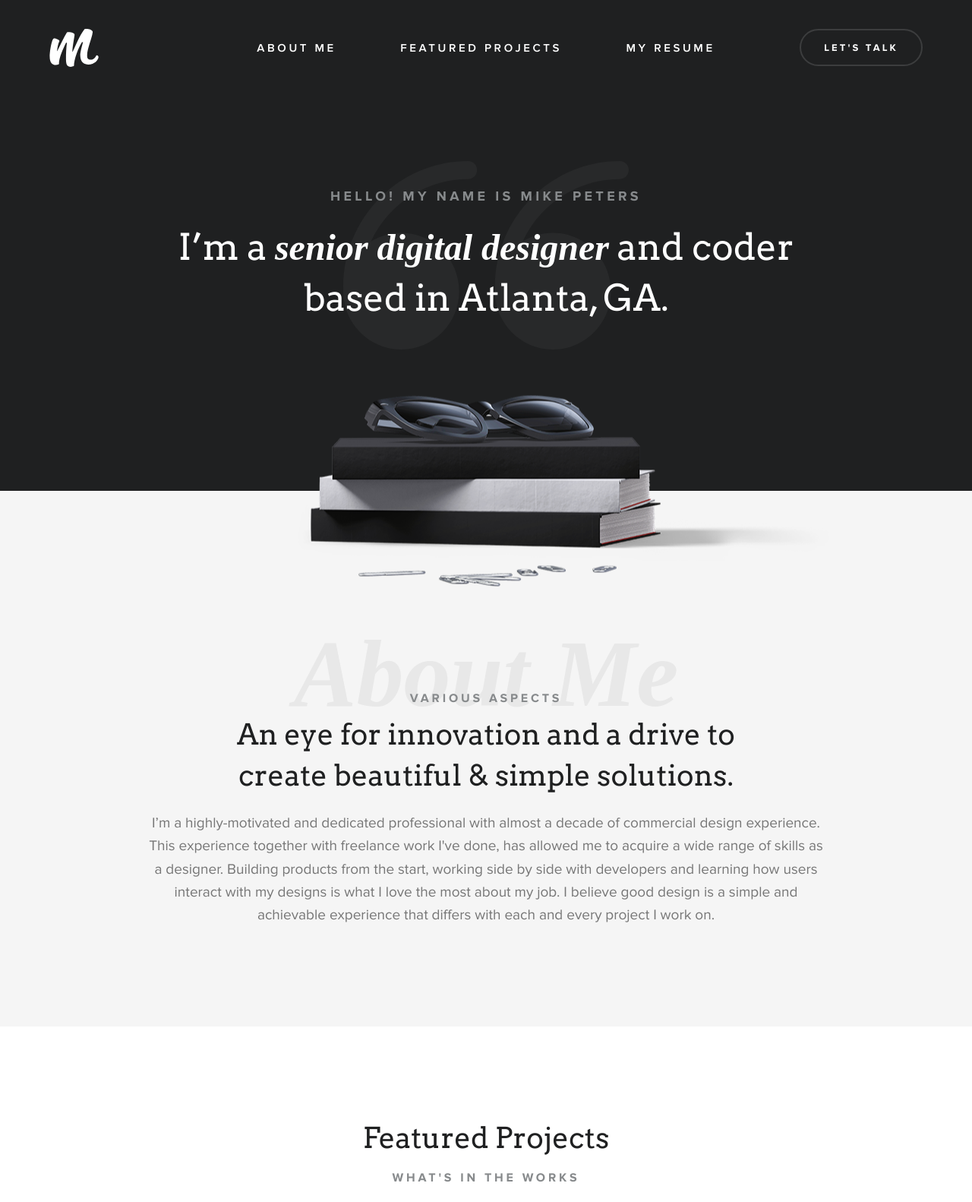
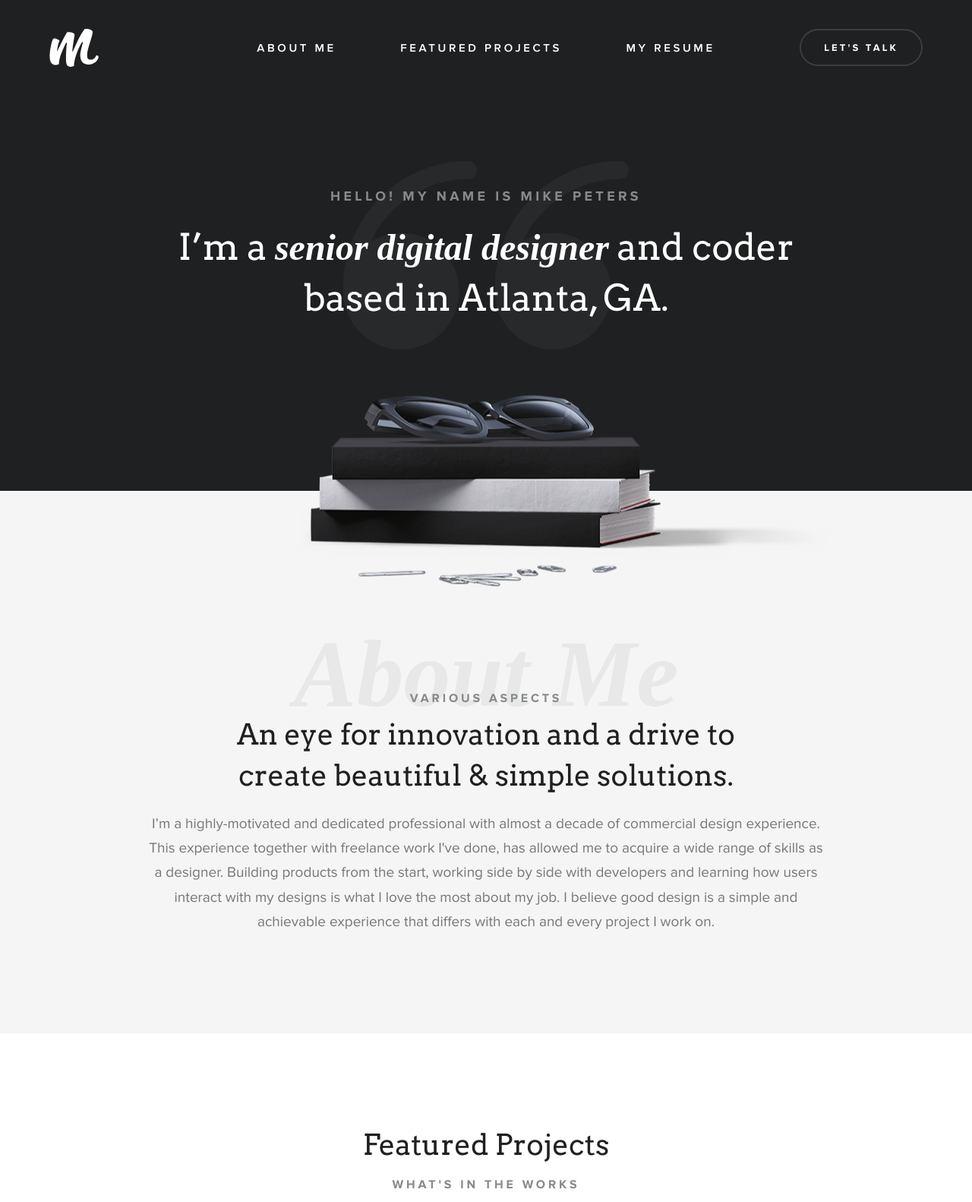
Before and after one commit to mikeio/portfolio-2017, a PHP site: page / in a window 1280 px wide. Shown: the top 1582 px of the page at 76% size. Run offline with PHP 8.4, Linux system fonts and the light colour scheme; some web fonts are replaced.

Commit message:
optimize and combine styles

```diff
--- a/css/app.css
+++ b/css/app.css
@@ -54,14 +54,14 @@
     font-family: 'Proxima Nova', sans-serif;
     font-size: 17px;
     font-weight: 400;
-    line-height: 1.6; }
+    line-height: 1.7; }
   h1 {
     font-family: 'Arvo', serif;
     font-size: 1.875em;
     font-weight: 400;
     color: #1f2021;
     line-height: 1.4;
-    margin-bottom: 0.625rem; }
+    margin-bottom: 0.5rem; }
   h2 {
     font-family: 'Playfair Display', serif;
     font-weight: 900;
@@ -254,6 +254,8 @@
     padding: 60px 0px;
     background-color: #ffffff;
     text-align: center; }
+    .featured-projects h4 {
+      margin-bottom: 0.625rem; }
     .featured-projects .container {
       margin-bottom: 30px; }
     .featured-projects .project-list {
@@ -510,8 +512,10 @@
       max-width: 725px; }
   .featured-projects {
     padding: 120px 0px 130px; }
+    .featured-projects h4 {
+      margin-bottom: 1.250rem; }
     .featured-projects .container {
-      margin: 10px auto 60px; }
+      margin: 0px auto 60px; }
     .featured-projects .project-list {
       margin-top: 30px; }
   .my-resume {
--- a/index.php
+++ b/index.php
@@ -109,11 +109,7 @@
         </div>
       </div>
 
-
-      <div class="container">
-
-        <div class="row">
-
+      <div class="row container">
         <div class="large-6 columns">
           <figure class="project-list">
             <img src="https://unsplash.it/1000/600/?random">
@@ -204,7 +200,6 @@
             </figcaption>
             <a href="#"></a>
           </figure>
-          </div>
         </div>
 
       </div>
--- a/scss/app.scss
+++ b/scss/app.scss
@@ -22,7 +22,7 @@ $gray: #878a8c;
 		font-family: 'Proxima Nova', sans-serif;
 		font-size: 17px;
 		font-weight: 400;
-		line-height: 1.6;
+		line-height: 1.7;
 	}
 
 	h1 {
@@ -31,7 +31,7 @@ $gray: #878a8c;
 		font-weight: 400;
 		color: $black;
 		line-height: 1.4;
-		margin-bottom: 0.625rem;
+		margin-bottom: 0.5rem;
 	}
 
 	h2 {
@@ -299,6 +299,10 @@ $gray: #878a8c;
 		padding: 60px 0px;
 		background-color: $white;
 		text-align: center;
+
+		h4 {
+			margin-bottom: 0.625rem;
+		}
 
 		.container {
 			margin-bottom: 30px;
@@ -663,8 +667,12 @@ $gray: #878a8c;
 	.featured-projects {
 		padding: 120px 0px 130px;
 
+		h4 {
+			margin-bottom: 1.250rem;
+		}
+
 		.container {
-			margin: 10px auto 60px;
+			margin: 0px auto 60px;
 		}
 
 		.project-list {
```
Lines whose indentation alone changed are shown as unchanged.
